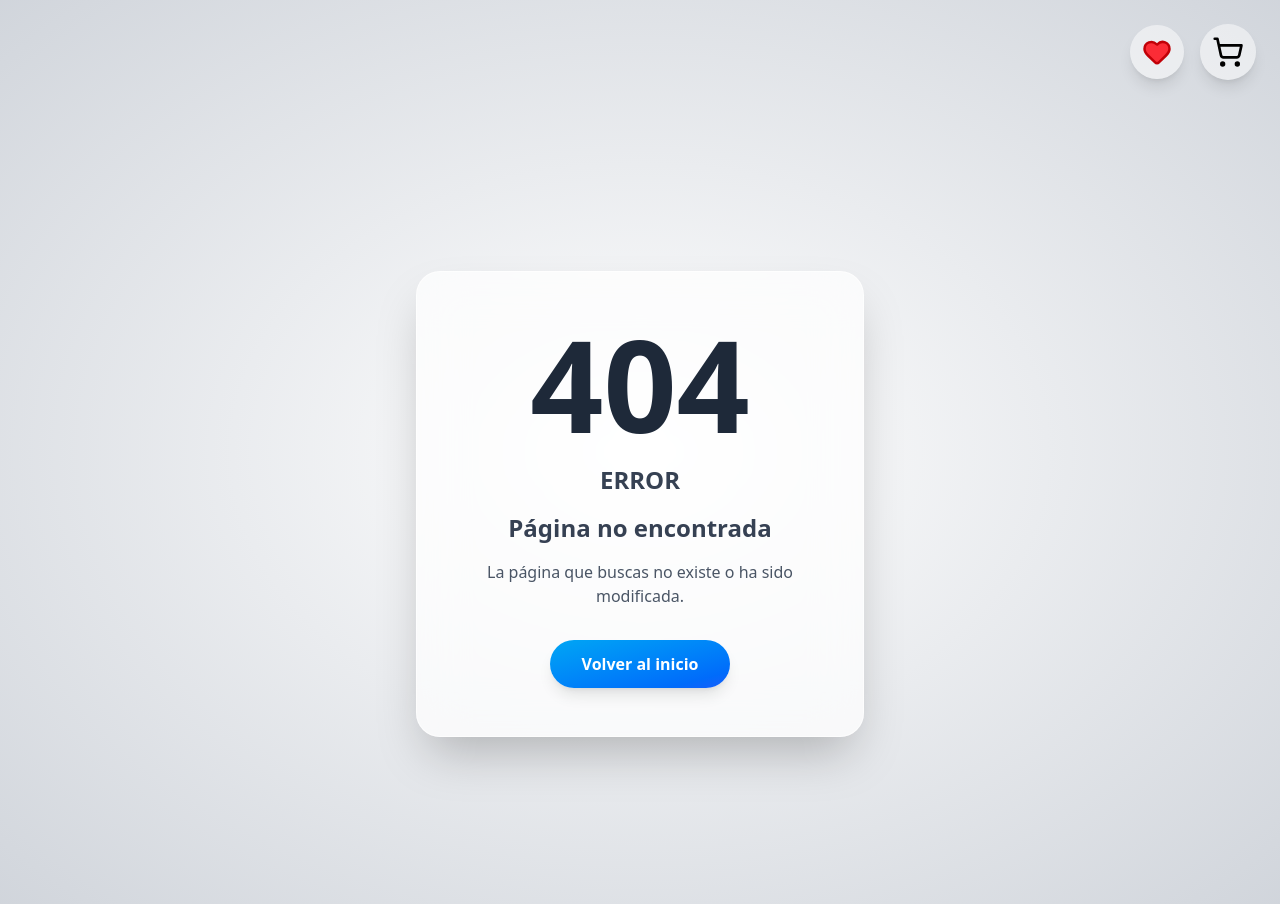
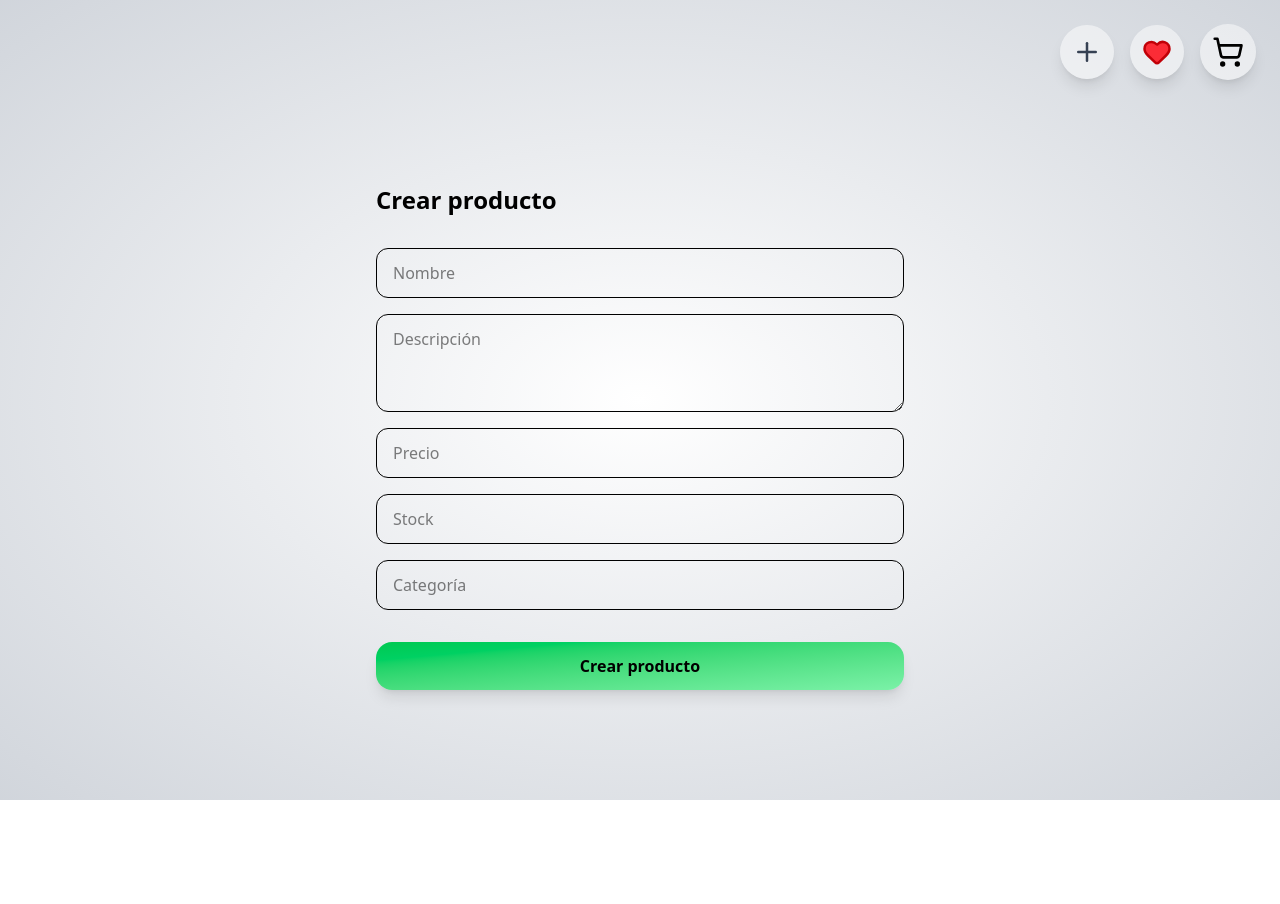
Before and after one commit to torruuu/vue-test, a Vue app: page /create-product in a window 1280 px wide. Before the commit this address had no page. After the commit the page ends 800 px from the top, so only its background shows below. Built offline with nearby package versions, Linux system fonts and the light colour scheme.

Commit message:
feat: add create product view

```diff
--- a/src/App.vue
+++ b/src/App.vue
@@ -1,12 +1,17 @@
 <script setup>
 import CartShop from './components/Laura/Clothes_Shop/CartShop.vue';
-import { Heart } from 'lucide-vue-next';
+import { Heart, Plus } from 'lucide-vue-next';
 </script>
 
 <template>
-    <div class="min-h-screen bg-radial from-white to-gray-300 ">
+    <div class="min-h-screen bg-radial from-white to-gray-300">
         <nav>
             <div class="flex justify-end items-center gap-4 pr-6 py-6">
+                <router-link to="/create-product">
+                    <button class="rounded-full p-3 bg-white/50 shadow-lg">
+                        <Plus size="30" class="text-gray-700" />
+                    </button>
+                </router-link>
                 <router-link to="/favorites">
                     <button class="rounded-full p-3 bg-white/50 shadow-lg">
                         <Heart size="30" class="fill-red-500 text-red-700" />
--- a/src/components/Laura/Clothes_Shop/ClothesCard.vue
+++ b/src/components/Laura/Clothes_Shop/ClothesCard.vue
@@ -2,14 +2,17 @@
 defineProps({
     producto: Object
 })
+</script>
 
-</script>
 <template>
     <router-link :to="`/clothes/${producto.id}`">
         <div class="flex flex-col shadow-md rounded-3xl p-4 bg-white h-full">
-            <img :src="producto.image" :alt="`imagen ${producto.title}`" class="w-full h-64 object-contain">
-            <div class="font-bold line-clamp-2 mt-2">{{ producto.title }}</div>
-            <div>{{ producto.price }} €</div>
+            <div class="w-full h-64 bg-gray-100 rounded-2xl flex items-center justify-center">
+                <span class="text-xl">Imagen no disponible</span>
+            </div>
+            <div class="text-xs text-gray-400 uppercase tracking-widest mt-3">{{ producto.category }}</div>
+            <div class="font-bold line-clamp-2 mt-1">{{ producto.name }}</div>
+            <div class="mt-1">{{ producto.price }} €</div>
         </div>
     </router-link>
 </template>
--- a/src/composables/useProducts.js
+++ b/src/composables/useProducts.js
@@ -1,25 +1,36 @@
-import { ref, computed } from "vue"
+import { ref } from "vue"
 import { fetchApi } from "@/api/api.js"
 
+const BASE_URL = "http://localhost:4000/products"
+
 export function useProductos() {
-  const productos = ref([])
+  const productos = ref(null)
   const loading = ref(false)
   const error = ref(null)
-  const limit = ref(6)
-  const producto = computed(() => productos.value[0])
 
   async function fetchData(url, params) {
     loading.value = true
     const { data, error: err } = await fetchApi(url, params)
-    productos.value = Array.isArray(data) ? data : [data]
+    productos.value = data
     error.value = err
     loading.value = false
   }
 
-  async function cargarMas(url) {
-    limit.value += 3
-    await fetchData(url, { limit: limit.value })
+  async function postData(url, body) {
+    loading.value = true
+    const response = await fetch(url, {
+      method: "POST",
+      headers: { "Content-Type": "application/json" },
+      body: JSON.stringify(body),
+    })
+    const data = await response.json()
+    loading.value = false
+    return data
   }
 
-  return { productos, producto, loading, error, fetchData, cargarMas }
+  async function cargarMas(limit) {
+    await fetchData(BASE_URL, { limit: limit })
+  }
+
+  return { productos, loading, error, fetchData, postData, cargarMas, BASE_URL }
 }
--- a/src/router/index.js
+++ b/src/router/index.js
@@ -4,6 +4,7 @@ import ClothesView from "@/views/ClothesView.vue"
 import CartShopView from "@/views/CartShopView.vue"
 import NotFoundView from "@/views/NotFoundView.vue"
 import FavoritesView from "@/views/FavoritesView.vue"
+import CreateProductView from "@/views/CreateProductView.vue"
 
 const routes = [
   {
@@ -31,6 +32,11 @@ const routes = [
     component: FavoritesView,
   },
   {
+    path: "/create-product",
+    name: "create",
+    component: CreateProductView,
+  },
+  {
     path: "/:pathMatch(.*)*",
     name: "notfound",
     component: NotFoundView,
--- a/src/views/ClothesDetailView.vue
+++ b/src/views/ClothesDetailView.vue
@@ -1,6 +1,6 @@
 <script setup>
 import { useRoute } from 'vue-router'
-import { Heart, Undo2, Star } from 'lucide-vue-next'
+import { Heart, Undo2 } from 'lucide-vue-next'
 import { useCartStore } from '@/stores/cartStore'
 import { useFavoritesStore } from '@/stores/favoritesStore'
 import { useProductos } from '@/composables/useProducts'
@@ -8,15 +8,15 @@ import { useProductos } from '@/composables/useProducts'
 const storeFav = useFavoritesStore()
 const store = useCartStore()
 const route = useRoute()
-const { producto, loading, error, fetchData } = useProductos()
+const { productos, loading, error, fetchData, BASE_URL } = useProductos()
 
-fetchData("https://fakestoreapi.com/products/" + route.params.id)
+fetchData(BASE_URL + "/" + route.params.id)
 
 function handleFavorite() {
-    storeFav.marcarFavorito(producto.value)
+    storeFav.marcarFavorito(productos.value)
 }
 function handleaddProduct() {
-    store.addProduct(producto.value)
+    store.addProduct(productos.value)
 }
 </script>
 
@@ -24,29 +24,25 @@ function handleaddProduct() {
     <div>
         <div v-if="error" class="flex justify-center items-center h-screen text-2xl">{{ error }}</div>
         <div v-else-if="loading" class="flex justify-center items-center h-screen text-2xl">Cargando...</div>
-        <div v-else-if="producto">
+        <div v-else-if="productos">
             <div class="ml-12 mb-10">
                 <router-link to="/clothes" class="inline-block">
-                    <div
-                        class="w-12 h-12 flex items-center justify-center bg-white/30 backdrop-blur-md rounded-full shadow-lg hover:bg-white/40 transition">
+                    <div class="w-12 h-12 flex items-center justify-center bg-white/30 backdrop-blur-md rounded-full shadow-lg hover:bg-white/40 transition">
                         <Undo2 size="28" class="text-black" />
                     </div>
                 </router-link>
             </div>
             <div class="max-w-3xl mx-auto grid grid-cols-2 gap-4">
-                <div class="border rounded-xl mr-4 bg-white p-2">
-                    <img :src="producto.image" :alt="producto.title" class="bg-white p-8">
+                <div class="border rounded-xl mr-4 bg-gray-100 flex items-center justify-center p-8">
+                    <span class="text-6xl">🛍️</span>
                 </div>
                 <div class="flex flex-col">
-                    <div class="font-bold text-2xl">{{ producto.title }}</div>
-                    <div class="mt-4 text-xl">{{ producto.description }}</div>
+                    <div class="text-sm text-gray-400 uppercase tracking-widest mb-2">{{ productos.category }}</div>
+                    <div class="font-bold text-2xl">{{ productos.name }}</div>
+                    <div class="mt-4 text-xl">{{ productos.description }}</div>
                     <div class="mt-4 text-xl">
-                        <div class="flex gap-1">
-                            <Star v-for="estrella in 5" :key="estrella"
-                                :class="estrella <= producto.rating.rate ? 'text-yellow-500 fill-yellow-500' : 'text-gray-300 fill-gray-300'" />
-                            ({{ producto.rating.count }})
-                        </div>
-                        <div class="mt-4 text-xl font-bold">{{ producto.price }} €</div>
+                        <div class="mt-2 text-sm text-gray-500">Stock: {{ productos.stock }} unidades</div>
+                        <div class="mt-4 text-2xl font-bold">{{ productos.price }} €</div>
                     </div>
                     <div class="flex mt-4 gap-4">
                         <button @click="handleaddProduct"
@@ -54,8 +50,7 @@ function handleaddProduct() {
                             AÑADIR
                         </button>
                         <button @click="handleFavorite" class="rounded-full p-3 bg-white font-bold shadow-lg">
-                            <Heart
-                                :class="storeFav.esFavorito(producto.id) ? 'text-red-500 fill-red-500' : 'text-gray-300 fill-gray-200'" />
+                            <Heart :class="storeFav.esFavorito(productos.id) ? 'text-red-500 fill-red-500' : 'text-gray-300 fill-gray-200'" />
                         </button>
                     </div>
                 </div>
--- a/src/views/ClothesView.vue
+++ b/src/views/ClothesView.vue
@@ -3,16 +3,17 @@ import ClothesCard from '@/components/Laura/Clothes_Shop/ClothesCard.vue'
 import { useProductos } from '@/composables/useProducts'
 import { ref, watch } from 'vue'
 
+const { productos, loading, error, fetchData, cargarMas, BASE_URL } = useProductos()
 
-const { productos, loading, error, fetchData, cargarMas } = useProductos()
-
-fetchData("https://fakestoreapi.com/products")
+const limit = ref(6)
+fetchData(BASE_URL)
 
 const finalPagina = ref(null)
 
 const chivato = new IntersectionObserver((elementos) => {
     if (elementos[0].isIntersecting && !loading.value) {
-        cargarMas("https://fakestoreapi.com/products")
+        limit.value += 3
+        cargarMas(limit.value)
     }
 })
 
@@ -24,12 +25,12 @@ watch(finalPagina, (ultimaFila) => {
 <template>
     <div class="py-32 px-32">
         <div class="flex flex-col items-center">
-            <div v-if="loading && productos.length === 0" class="text-2xl">Cargando...</div>
+            <div v-if="loading && !productos" class="text-2xl">Cargando...</div>
             <div v-else-if="error" class="text-2xl">{{ error }}</div>
             <div v-else class="grid grid-cols-1 sm:grid-cols-2 lg:grid-cols-3 gap-6">
                 <ClothesCard v-for="producto in productos" :key="producto.id" :producto="producto" />
             </div>
-            <div v-if="loading && productos.length > 0" class="mt-6 text-gray-400">
+            <div v-if="loading && productos" class="mt-6 text-gray-400">
                 Cargando más...
             </div>
             <div ref="finalPagina" class="h-1 w-full mt-10"></div>
--- /dev/null
+++ b/src/views/CreateProductView.vue
@@ -0,0 +1,72 @@
+<script setup>
+import { ref } from 'vue'
+import { useRouter } from 'vue-router'
+import { useProductos } from '@/composables/useProducts'
+
+const router = useRouter()
+const { postData, loading, error, BASE_URL } = useProductos()
+
+const form = ref({
+  name: '',
+  description: '',
+  price: '',
+  stock: '',
+  category: ''
+})
+
+async function handleSubmit() {
+  const data = await postData(BASE_URL, form.value)
+  if (data) {
+    router.push('/clothes')
+  }
+}
+</script>
+
+<template>
+  <div class="max-w-xl mx-auto py-20 px-6">
+    <h1 class="text-2xl font-bold mb-8">Crear producto</h1>
+
+    <div v-if="error" class="text-red-500 mb-4">{{ error }}</div>
+
+    <div class="flex flex-col gap-4">
+      <input
+        v-model="form.name"
+        type="text"
+        placeholder="Nombre"
+        class="border rounded-xl px-4 py-3 outline-none focus:ring-2 focus:ring-gray-300"
+      />
+      <textarea
+        v-model="form.description"
+        placeholder="Descripción"
+        rows="3"
+        class="border rounded-xl px-4 py-3 outline-none focus:ring-2 focus:ring-gray-300"
+      />
+      <input
+        v-model="form.price"
+        type="number"
+        placeholder="Precio"
+        class="border rounded-xl px-4 py-3 outline-none focus:ring-2 focus:ring-gray-300"
+      />
+      <input
+        v-model="form.stock"
+        type="number"
+        placeholder="Stock"
+        class="border rounded-xl px-4 py-3 outline-none focus:ring-2 focus:ring-gray-300"
+      />
+      <input
+        v-model="form.category"
+        type="text"
+        placeholder="Categoría"
+        class="border rounded-xl px-4 py-3 outline-none focus:ring-2 focus:ring-gray-300"
+      />
+
+      <button
+        @click="handleSubmit"
+        :disabled="loading"
+        class="mt-4 px-6 py-3 rounded-2xl bg-linear-to-br from-green-500 to-green-300 text-black font-bold shadow-lg disabled:opacity-50"
+      >
+        {{ loading ? 'Creando...' : 'Crear producto' }}
+      </button>
+    </div>
+  </div>
+</template>
```
